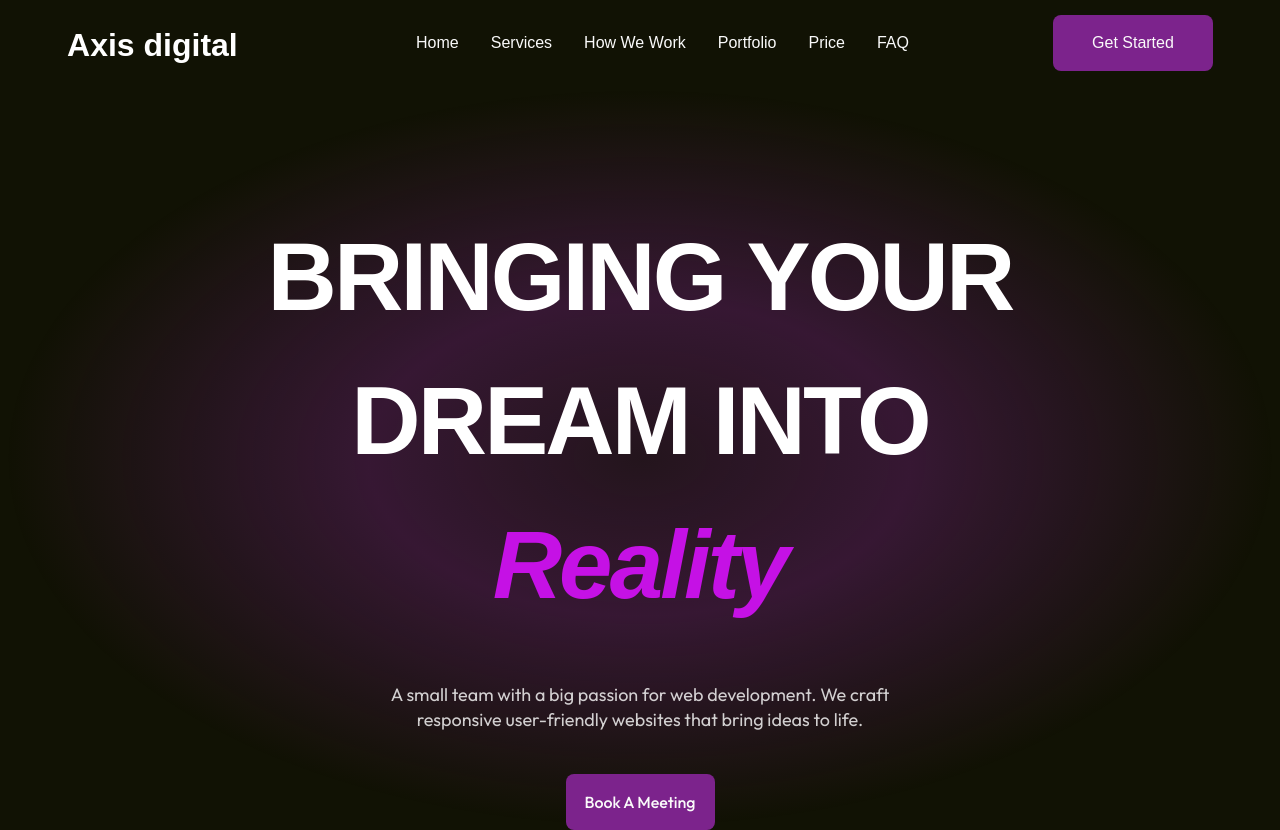
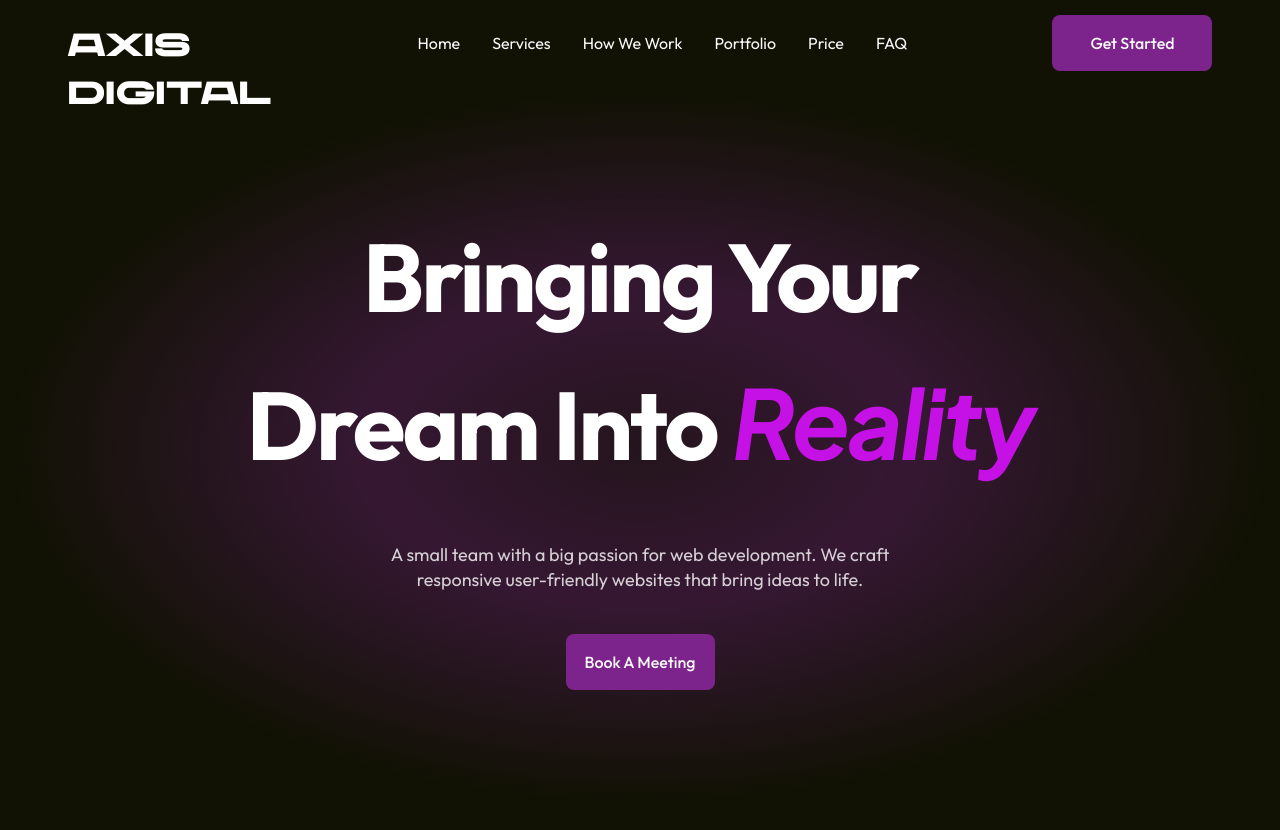
Before and after one commit to Axis-Digital-Co/axis-digital-frontend, a React (Vite) app: page / in a window 1280 px wide. After the commit the page ends 809 px from the top, so only its background shows below. Built offline with nearby package versions, Linux system fonts and the light colour scheme.

Commit message:
fixed hero and header

```diff
--- a/src/app/App.tsx
+++ b/src/app/App.tsx
@@ -1,11 +1,12 @@
-// import css from "./App.module.css";
-import Header from "../components/Header/Header";
-import HomePage from "./HomePage";
-import PricePage from "./PricePage";
-import { BrowserRouter, Routes, Route } from "react-router-dom";
+import css from './App.module.css';
+import Header from '../components/Header/Header';
+import HomePage from './HomePage';
+import PricePage from './PricePage';
+import { BrowserRouter, Routes, Route } from 'react-router-dom';
 
 function App() {
   return (
+    <div className={css.app}>
       <BrowserRouter>
         <Header />
         <Routes>
@@ -13,6 +14,7 @@ function App() {
           <Route path="/price" element={<PricePage />} />
         </Routes>
       </BrowserRouter>
+    </div>
   );
 }
 
--- a/src/components/Header/Header.module.css
+++ b/src/components/Header/Header.module.css
@@ -11,7 +11,7 @@
 }
 
 .title {
-    font-family: 'Chaney Ultraextended', sans-serif;
+  font-family: 'Chaney Ultraextended', 'Ubuntu', sans-serif;
   width: 205px;
   height: 45px;
   font-weight: 700;
@@ -21,7 +21,7 @@
 }
 
 .list {
-    font-family: 'Chaney Ultraextended', "Ubuntu", sans-serif;
+  font-family: 'Outfit', sans-serif;
   list-style: none;
   display: flex;
   gap: 32px;
@@ -57,7 +57,7 @@
 }
 
 .btn {
-    font-family: 'Chaney Ultraextended', sans-serif;
+  font-family: 'Outfit', sans-serif;
   font-weight: 500;
   font-size: 16px;
   line-height: 22px;
--- a/src/components/Hero/Hero.module.css
+++ b/src/components/Hero/Hero.module.css
@@ -8,33 +8,37 @@
   background: radial-gradient(
     ellipse at center,
     rgba(124, 35, 140, 0.18) 0%,
-    rgba(124, 35, 140, 0.35)30%,
+    rgba(124, 35, 140, 0.35) 30%,
     transparent 70%
   );
-    filter: blur(0.400px);
+  filter: blur(0.4px);
+  padding-top: 119px;
+  padding-bottom: 119px;
 }
 
 .title {
   text-align: center;
-    font-family: 'Chaney Ultraextended', sans-serif;
+  font-family: 'Outfit', sans-serif;
   font-weight: 700;
   font-size: 96px;
   line-height: 1.5;
   letter-spacing: -0.03em;
   color: white;
-    text-transform: uppercase;
-    margin: 119px 230px 45px 230px;
+  text-transform: capitalize;
+  margin: 0 auto;
+  max-width: 983px;
+  margin-bottom: 45px;
 }
 
 .spanT {
-    font-family: "Plus Jakarta Sans", sans-serif;
+  font-family: 'Plus Jakarta Sans', sans-serif;
   font-style: italic;
   text-transform: capitalize;
   color: rgb(197, 17, 229);
 }
 
 .text {
-    font-family: "Outfit", sans-serif;
+  font-family: 'Outfit', sans-serif;
   font-weight: 400;
   font-size: 18px;
   line-height: 1.4;
@@ -44,7 +48,6 @@
   height: 50px;
   margin-bottom: 42px;
   color: rgba(255, 255, 255, 0.8);
-
 }
 
 .btn {
--- a/src/components/Hero/Hero.tsx
+++ b/src/components/Hero/Hero.tsx
@@ -1,11 +1,16 @@
-import he from './Hero.module.css'
+import he from './Hero.module.css';
 
-export default function Hero () {
-    return (
-        <section id='hero' className={he.hero}>
-            <h1 className={he.title}>Bringing your dream into <span className={he.spanT}>reality</span></h1>
-            <p className={he.text}>A small team with a big passion for web development. We craft responsive user-friendly websites that bring ideas to life.</p>
-            <button className={he.btn}>Book A Meeting</button>
-        </section>
-    )
+export default function Hero() {
+  return (
+    <section id="hero" className={he.hero}>
+      <h1 className={he.title}>
+        Bringing your <br /> dream into <span className={he.spanT}>reality</span>
+      </h1>
+      <p className={he.text}>
+        A small team with a big passion for web development. We craft responsive user-friendly
+        websites that bring ideas to life.
+      </p>
+      <button className={he.btn}>Book A Meeting</button>
+    </section>
+  );
 }
```
Lines whose indentation alone changed are shown as unchanged.
